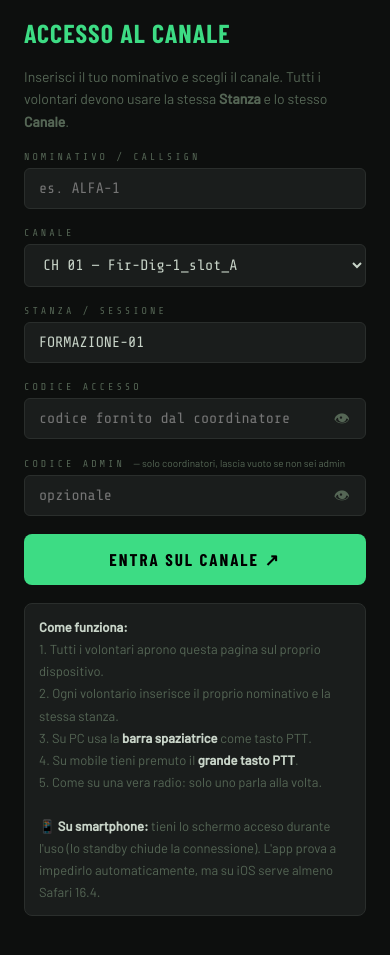
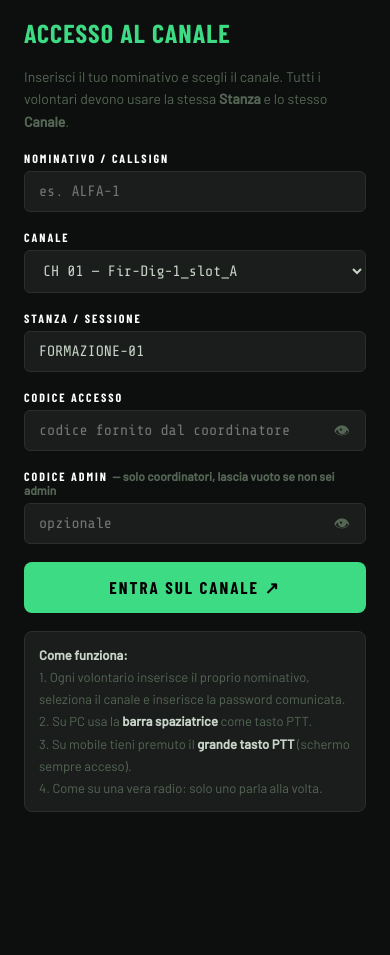
Before and after one commit to riccardobaima/radiosim, a website: page public/index.html in a window 390 px wide. Shown: the part 77-1032 px from the top of the page. After the commit the page ends 985 px from the top, so only its background shows below. Drawn offline with nearby package versions, Linux system fonts and the light colour scheme; no server answers; a web font is replaced by a local one.

Commit message:
Etichette campi più visibili e istruzioni semplificate (v1.5.5)
- Le label dei campi (NOMINATIVO, CANALE, ecc.) passano da verde scuro
  a bianco grassetto in Barlow Condensed 700 — più contrasto, più
  leggibili specie su mobile alla luce del sole.
- Info-box "Come funziona" ridotto a 4 punti: rimossa la sezione
  "📱 Su smartphone..." sul wake lock (il punto è già coperto dalla
  parentesi nel punto 3 "schermo sempre acceso") e accorpato l'apertura
  della pagina sul proprio dispositivo nel punto 1.

```diff
--- a/package.json
+++ b/package.json
@@ -1,6 +1,6 @@
 {
   "name": "radiosim-server",
-  "version": "1.5.4",
+  "version": "1.5.5",
   "description": "Simulatore Radio VHF/UHF per formazione volontari",
   "main": "server/index.js",
   "scripts": {
--- a/public/index.html
+++ b/public/index.html
@@ -84,8 +84,8 @@ html, body {
 #join-screen h2 { font-family: var(--sans); font-size: 26px; font-weight: 700; letter-spacing: 1px; color: var(--accent); }
 #join-screen p  { font-size: 14px; color: var(--text-dim); line-height: 1.6; }
 .field-label {
-  font-family: var(--mono); font-size: 10px; letter-spacing: 3px;
-  color: var(--text-dim); margin-bottom: 6px;
+  font-family: var(--sans); font-size: 12px; letter-spacing: 2px;
+  color: #fff; font-weight: 700; margin-bottom: 6px;
 }
 .field input, .field select {
   width: 100%; background: var(--panel); border: 1px solid var(--border);
@@ -358,12 +358,10 @@ html, body {
 
   <div class="info-box">
     <strong>Come funziona:</strong><br>
-    1. Tutti i volontari aprono questa pagina sul proprio dispositivo.<br>
-    2. Ogni volontario inserisce il proprio nominativo e la stessa stanza.<br>
-    3. Su PC usa la <strong>barra spaziatrice</strong> come tasto PTT.<br>
-    4. Su mobile tieni premuto il <strong>grande tasto PTT</strong>.<br>
-    5. Come su una vera radio: solo uno parla alla volta.<br><br>
-    <strong>📱 Su smartphone:</strong> tieni lo schermo acceso durante l'uso (lo standby chiude la connessione). L'app prova a impedirlo automaticamente, ma su iOS serve almeno Safari 16.4.
+    1. Ogni volontario inserisce il proprio nominativo, seleziona il canale e inserisce la password comunicata.<br>
+    2. Su PC usa la <strong>barra spaziatrice</strong> come tasto PTT.<br>
+    3. Su mobile tieni premuto il <strong>grande tasto PTT</strong> (schermo sempre acceso).<br>
+    4. Come su una vera radio: solo uno parla alla volta.
   </div>
 </div>
 
```
Also changed, not shown: 1 other file.
